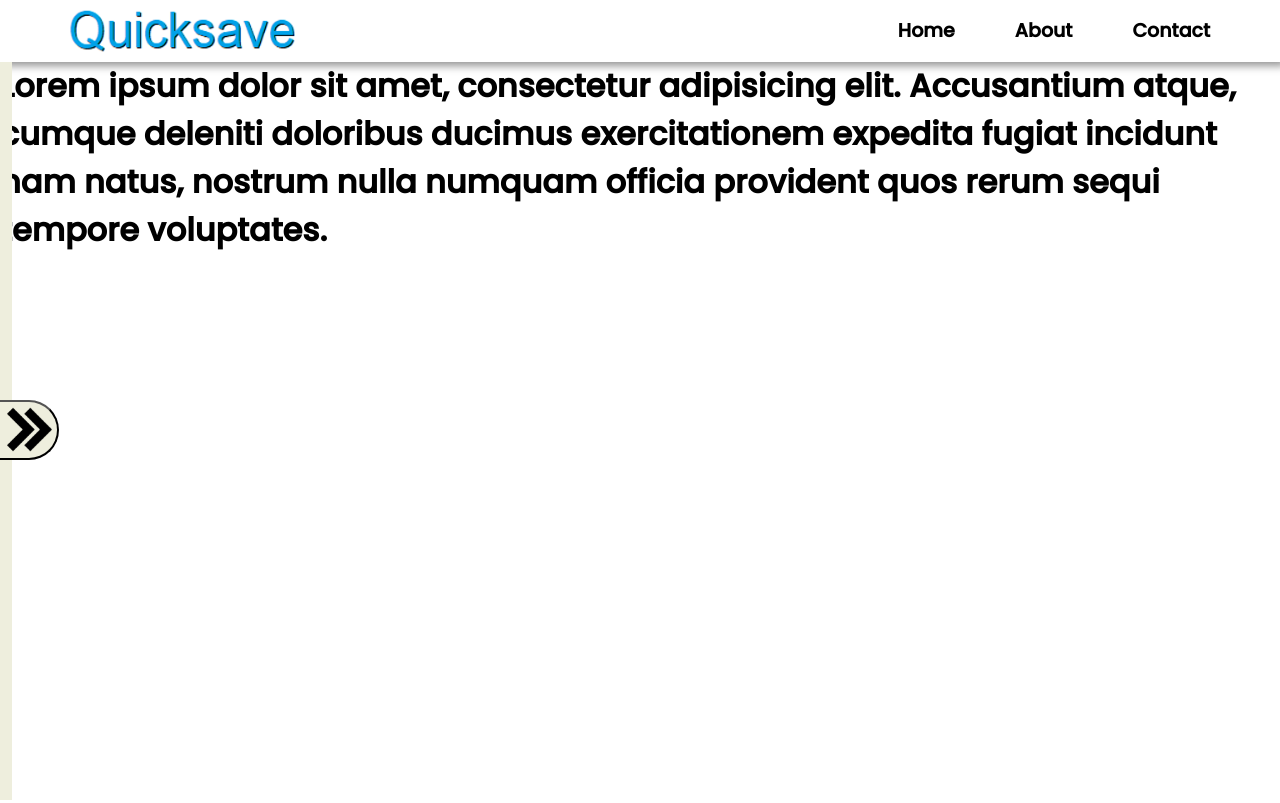
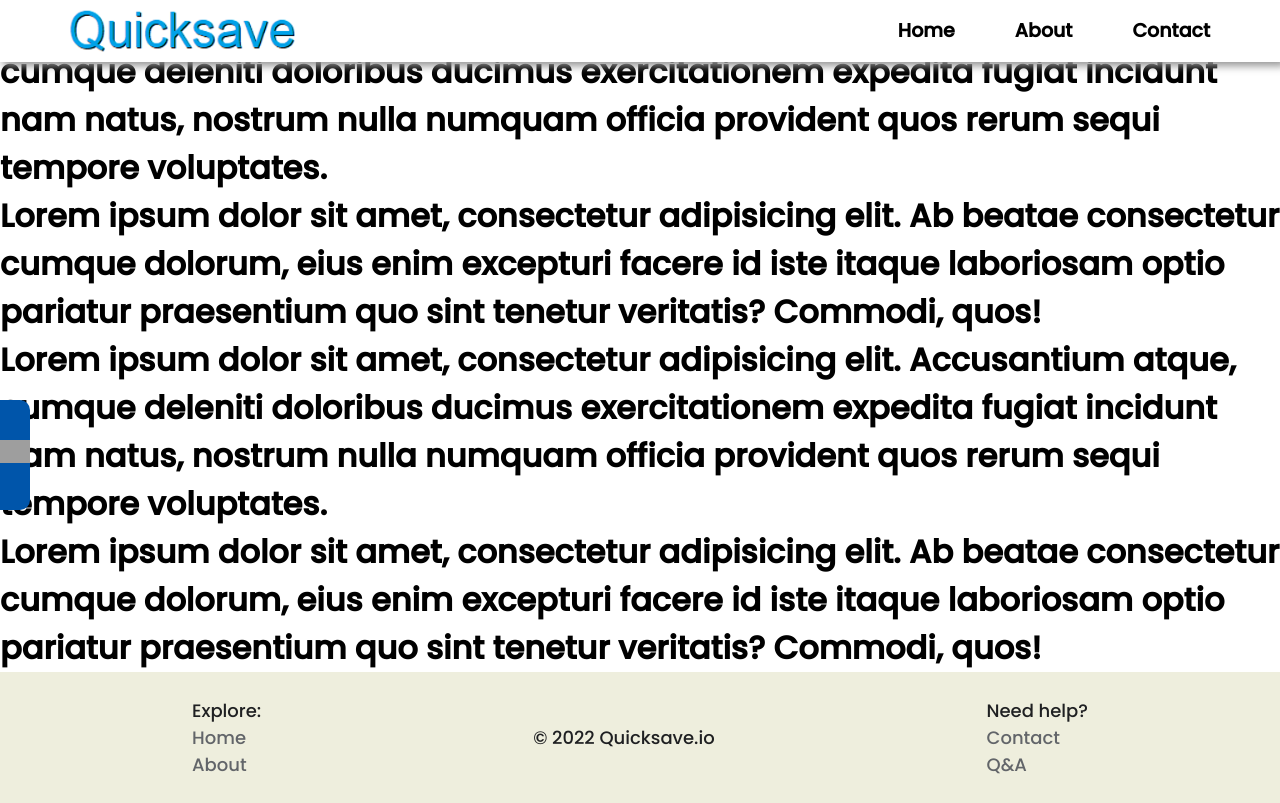
Before and after one commit to Owtter/quicksave.io, a Flask app: page / in a window 1280 px wide. Run offline with Flask 2, Linux system fonts and the light colour scheme; grey boxes are pictures that could not be loaded.

Commit message:
V1.1 - HTML/CSS: Edited slide-out menu

```diff
--- a/website/static/css/style.css
+++ b/website/static/css/style.css
@@ -11,7 +11,9 @@
 
 /* general templates for elements */
 body{
-
+    min-height:100vh;
+    display:flex;
+    flex-direction:column;
 }
 
 a,
@@ -20,8 +22,16 @@ a:visited{
     color:#000;
 }
 
+a:hover{
+    color:#43464B;
+}
+
 li{
     list-style:none;
+}
+
+button{
+    border:none;
 }
 
 
@@ -39,6 +49,9 @@ nav{
     font-size:19px;
     font-weight:600;
     box-shadow: 4px 3px 8px 1px #969696;
+    background-color:#fff;
+    z-index:1;
+    position:fixed;
 }
 
 .logo img{
@@ -58,32 +71,87 @@ nav li{
 }
 
 /* Sidebar pullout arrow */
-.floating-button{
+.sidebar{
+    padding:60px 0 0 0;
+    position:fixed;
+    left:0;
+    width:250px;
+    height:100%;
+    background:#eeeedd;
+    left:-250px;
+}
+
+.sidebar-items{
+    display:block;
+    height:100%;
+    width:100%;
+    line-height:80px;
+    font-size:20py;
+    padding: 0 0 0 20px;
+    box-sizing:border-box;
+}
+
+.sidebar ul li:hover a{
+    transition:0.4s;
+    padding-left:10px;
+}
+
+.sidebar button{
+    cursor:pointer;
+}
+
+.sidebar img{
+    width:30px;
+    height:auto;
+}
+
+.sidebar label{
+    padding:40px 0;
+    position:absolute;
+    top:50%;
+    border-radius:0 10px 10px 0;
+    background-color:#0055aa;
+    left:250px;
+}
+
+sidebar img:hover{
+    cursor:pointer;
+}
+
+.sidebar input{
+    display:none;
+}
+
+#box:checked + label{
 
 }
 
-.floating-button img{
-    width:90px;
-    height:auto;
-    padding:5px 5px 0 40px;;
+/* footer */
+footer{
+    background-color:#eeeedd;
+    display:flex;
+    justify-content:space-between;
+    align-items:center;
+    margin-top: auto;
+    color:#1F2022;
+    z-index:1;
+    font-size:18px;
 }
 
-.floating-button button{
-    top:50%;
-    margin:0 0 0 -35px;
-    background-color:rgba(238, 238, 221, 1);
-    position:fixed;
-    border-radius:100px;
+footer a{
+    color:#626569 !important;
 }
 
-.floating-button button:hover{
-    background-color:rgba(238, 238, 221, 0.6);
+footer a:hover{
+    color:#1F2022 !important;
 }
 
-.vertical{
-    border-left:12px solid #eeeedd;
-    height:100%;
-    position:fixed;
+.explore{
+    margin:25px 0 25px 15%;
+}
+
+.help{
+    margin:25px 15% 25px 0;
 }
 
 /* custom scroll bar */
@@ -96,9 +164,10 @@ nav li{
 }
 
 ::-webkit-scrollbar-thumb{
-    background:#000;
+    background:rgba(0, 85, 170, 1);
+    border-radius: 0.4rem;
 }
 
 ::-webkit-scrollbar-thumb:hover{
-    background:grey;
+    background:rgba(0, 85, 170, 0.8);
 }
--- a/website/static/js/app.js
+++ b/website/static/js/app.js
@@ -1 +1,3 @@
 console.log("oi! - app.js")
+
+// pull-out menu
--- a/website/templates/public/index.html
+++ b/website/templates/public/index.html
@@ -8,6 +8,9 @@
     <div class="row">
         <div class="col">
             <h1>Lorem ipsum dolor sit amet, consectetur adipisicing elit. Accusantium atque, cumque deleniti doloribus ducimus exercitationem expedita fugiat incidunt nam natus, nostrum nulla numquam officia provident quos rerum sequi tempore voluptates.</h1>
+            <h1>Lorem ipsum dolor sit amet, consectetur adipisicing elit. Ab beatae consectetur cumque dolorum, eius enim excepturi facere id iste itaque laboriosam optio pariatur praesentium quo sint tenetur veritatis? Commodi, quos!</h1>
+            <h1>Lorem ipsum dolor sit amet, consectetur adipisicing elit. Accusantium atque, cumque deleniti doloribus ducimus exercitationem expedita fugiat incidunt nam natus, nostrum nulla numquam officia provident quos rerum sequi tempore voluptates.</h1>
+            <h1>Lorem ipsum dolor sit amet, consectetur adipisicing elit. Ab beatae consectetur cumque dolorum, eius enim excepturi facere id iste itaque laboriosam optio pariatur praesentium quo sint tenetur veritatis? Commodi, quos!</h1>
         </div>
     </div>
 </div>
--- a/website/templates/public/templates/public_templates.html
+++ b/website/templates/public/templates/public_templates.html
@@ -24,15 +24,49 @@
       </ul>
     </nav>
 
-    <div class="floating-button">
-      <div class="vertical"></div>
-      <button><img src="{{ url_for('static', filename='img/arrow.png') }}" alt=">>"></button>
-    </div>
+    <aside class="sidebar">
+      <input type="checkbox" id="box">
+         <label for="box">
+           <img src="{{ url_for('static', filename='img/right-arrow_white.png') }}" alt=">">
+         </label>
+      <div class="sidebar-items">
+        <ul>
+          <li><a href="#">My Files</a></li>
+          <li><a href="#">Linked Devices</a></li>
+          <li><a href="#">Recent</a></li>
+          <li><a href="#">Favorites</a></li>
+        </ul>
+        <div class="storage">
+          <p>Available storage:</p>
+        </div>
+      </div>
+    </aside>
 
     <main>
 
       {% block main %}{% endblock main %}
     </main>
+
+    <footer>
+      <div class="explore">
+        Explore:
+        <ul>
+          <li><a href="/">Home</a></li>
+          <li><a href="/about">About</a></li>
+        </ul>
+      </div>
+      <div class="copyright">
+        <!--TODO: make year dynamic-->
+        <p>&copy 2022 Quicksave.io</p>
+      </div>
+      <div class="help">
+        Need help?
+        <ul>
+          <li><a href="/">Contact</a></li>
+          <li><a href="/">Q&A</a></li>
+        </ul>
+      </div>
+    </footer>
 
     <!-- Bootstrap Bundle with Popper -->
     <script src="https://cdn.jsdelivr.net/npm/bootstrap@5.1.3/dist/js/bootstrap.bundle.min.js" integrity="sha384-ka7Sk0Gln4gmtz2MlQnikT1wXgYsOg+OMhuP+IlRH9sENBO0LRn5q+8nbTov4+1p" crossorigin="anonymous"></script>
```
